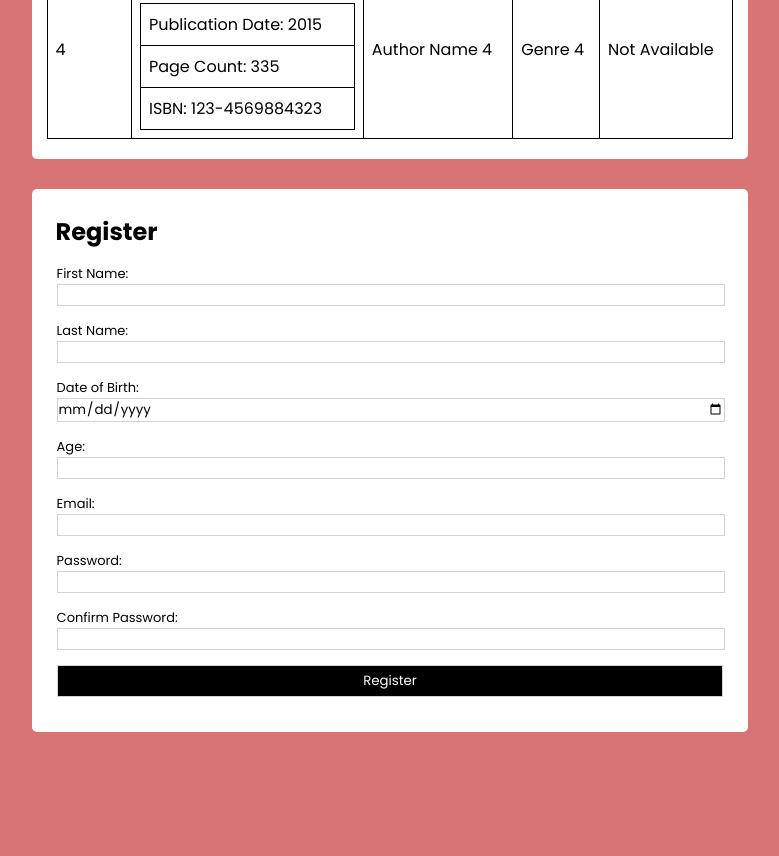
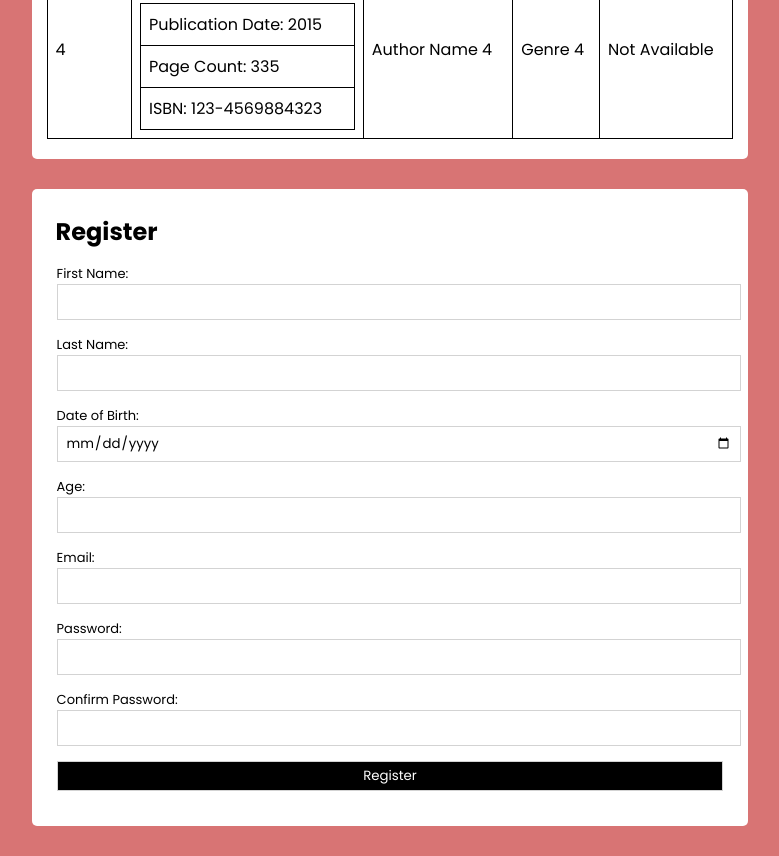
Before and after one commit to MuneerGirnari/Book-Library, a plain HTML site: page index.html in a window 1280 px wide. Shown: the part 775-1631 px from the top of the page, without its empty margins (250-1029 px from the left). Before the commit the page ends 1537 px from the top, so only its background shows below. Drawn offline with Linux system fonts and the light colour scheme; a script that the page names is missing.

```diff
--- a/style.css
+++ b/style.css
@@ -85,9 +85,11 @@ body{
     cursor: pointer;
 }
 
-input{
+.form-controller input{
     border: 1px solid lightgrey;
     width: 100%;
+    height: 30px;
+    padding: 2px 8px;
 }
 
 input:hover{
```
